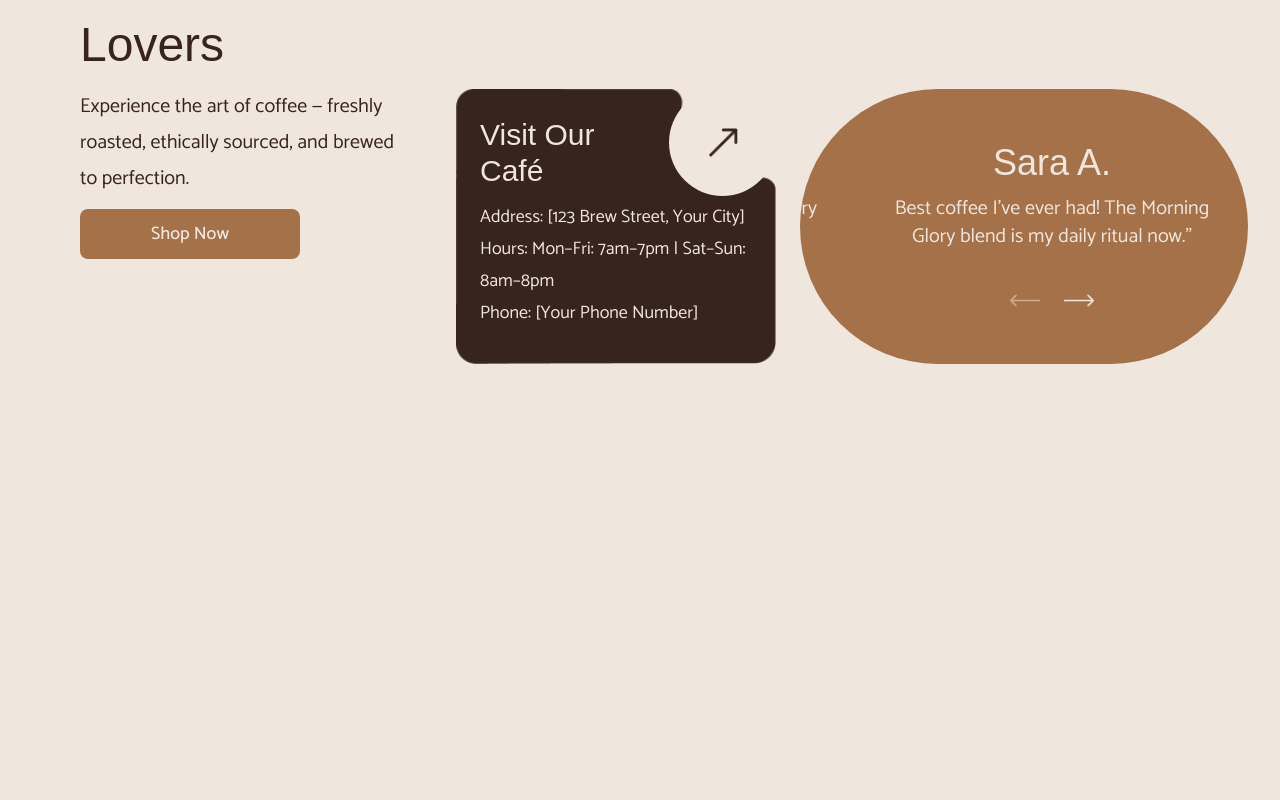
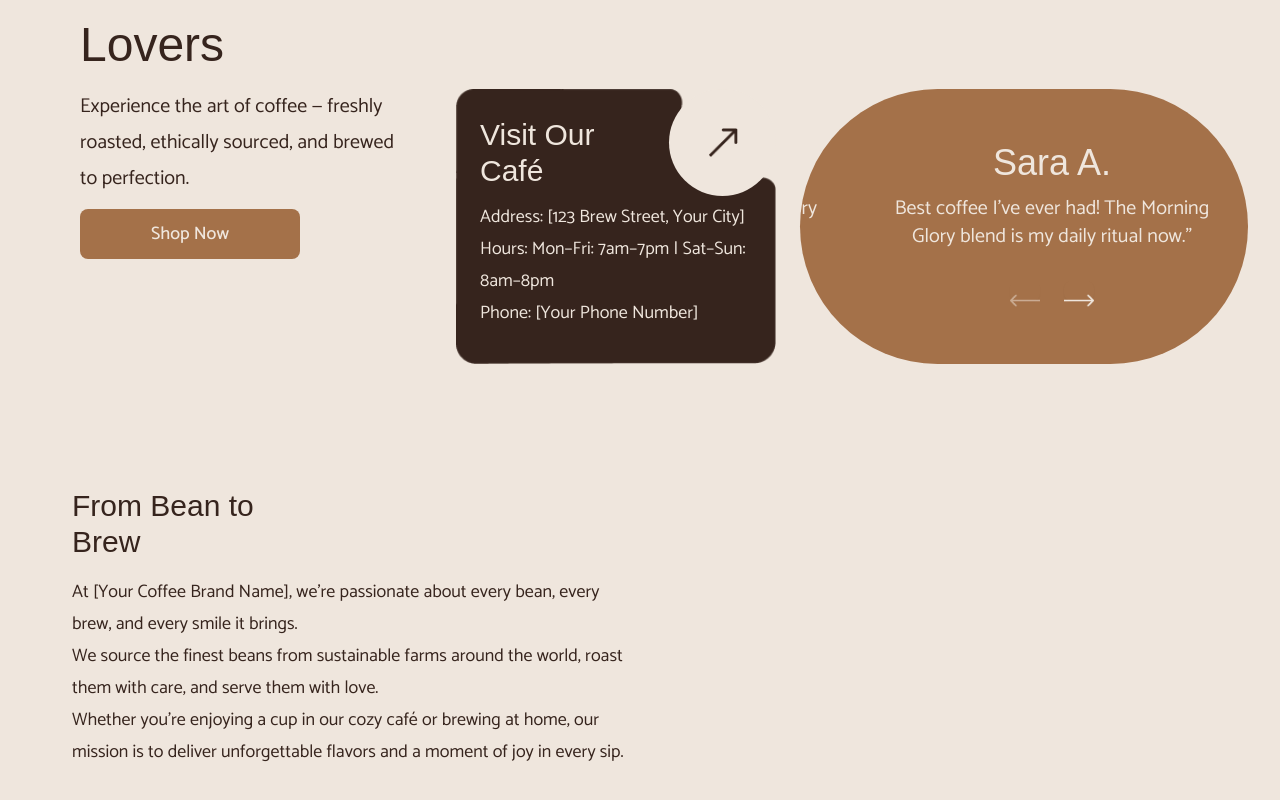
Before and after one commit to Maryammuhammadafzal/Coffee-Landing-Page, a Next.js app: page / in a window 1280 px wide. Shown: the part 735-1535 px from the top of the page. Before the commit the page ends 1123 px from the top, so only its background shows below. Built offline with nearby package versions, Linux system fonts and the light colour scheme; a web font is replaced by a local one.

Commit message:
creating about page

```diff
--- /dev/null
+++ b/src/app/about/page.tsx
@@ -0,0 +1,17 @@
+import React from 'react'
+
+const AboutPage = () => {
+    return (
+        <div className='w-full h-full flex justify-center items-center lg:py-20 md:py-15 sm:py-10 py-5 px-8'>
+            <div className='md:px-6 px-4 w-full h-full flex md:flex-row flex-col gap-5 justify-between items-center'>
+                <div className='content w-1/2 h-full flex flex-col gap-4'>
+                    <h2 className='font-mono text-3xl pt-5 pl-4 max-w-[200px]'>From Bean to Brew</h2>
+                    <p className=' text-lg leading-8 px-4'>At [Your Coffee Brand Name], we’re passionate about every bean, every brew, and every smile it brings. <br /> We source the finest beans from sustainable farms around the world, roast them with care, and serve them with love. <br />
+Whether you’re enjoying a cup in our cozy café or brewing at home, our mission is to deliver unforgettable flavors and a moment of joy in every sip.</p>
+                                        </div>
+            </div>
+        </div>
+    )
+}
+
+export default AboutPage
--- a/src/app/page.tsx
+++ b/src/app/page.tsx
@@ -1,10 +1,12 @@
 import Image from "next/image";
 import HeroPage from "./hero/page";
+import AboutPage from "./about/page";
 
 export default function Home() {
   return (
    <div className="w-full h-auto overflow-hidden">
     <HeroPage/>
+    <AboutPage/>
    </div>
   );
 }
```
